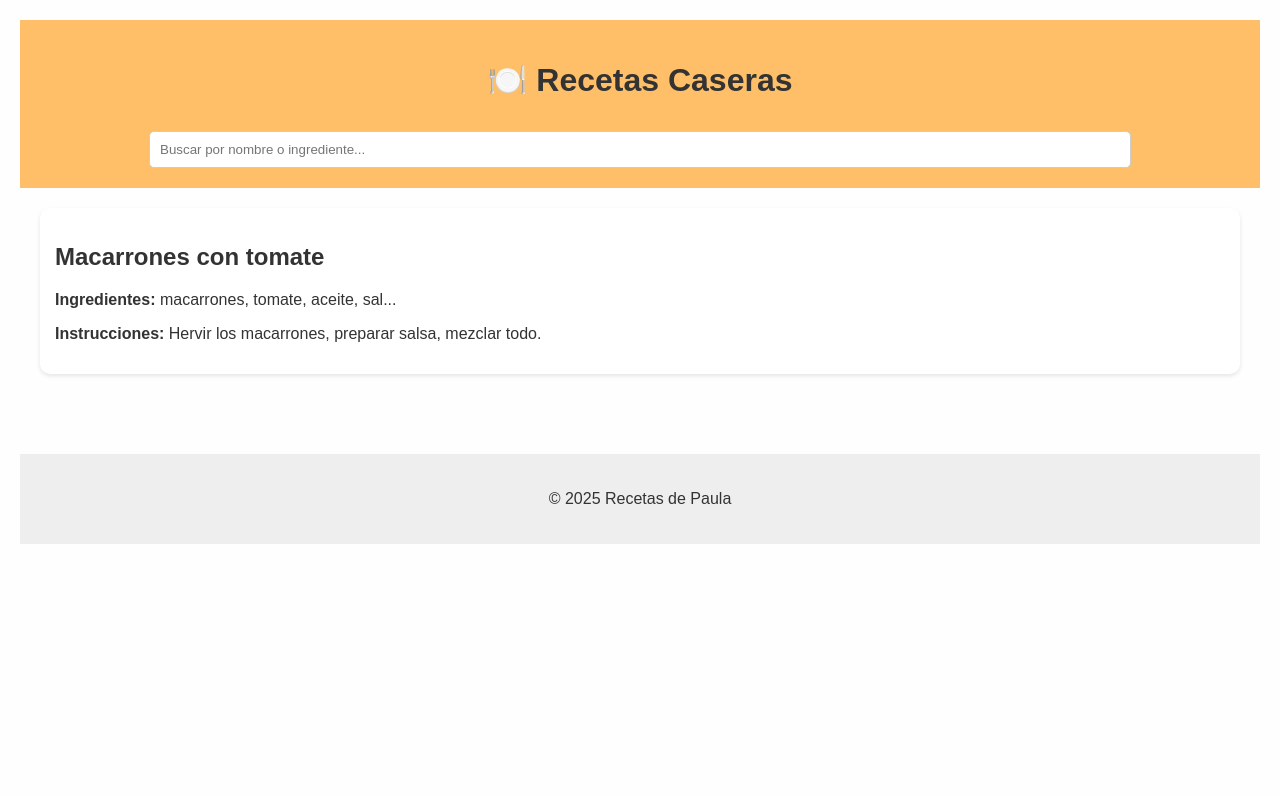
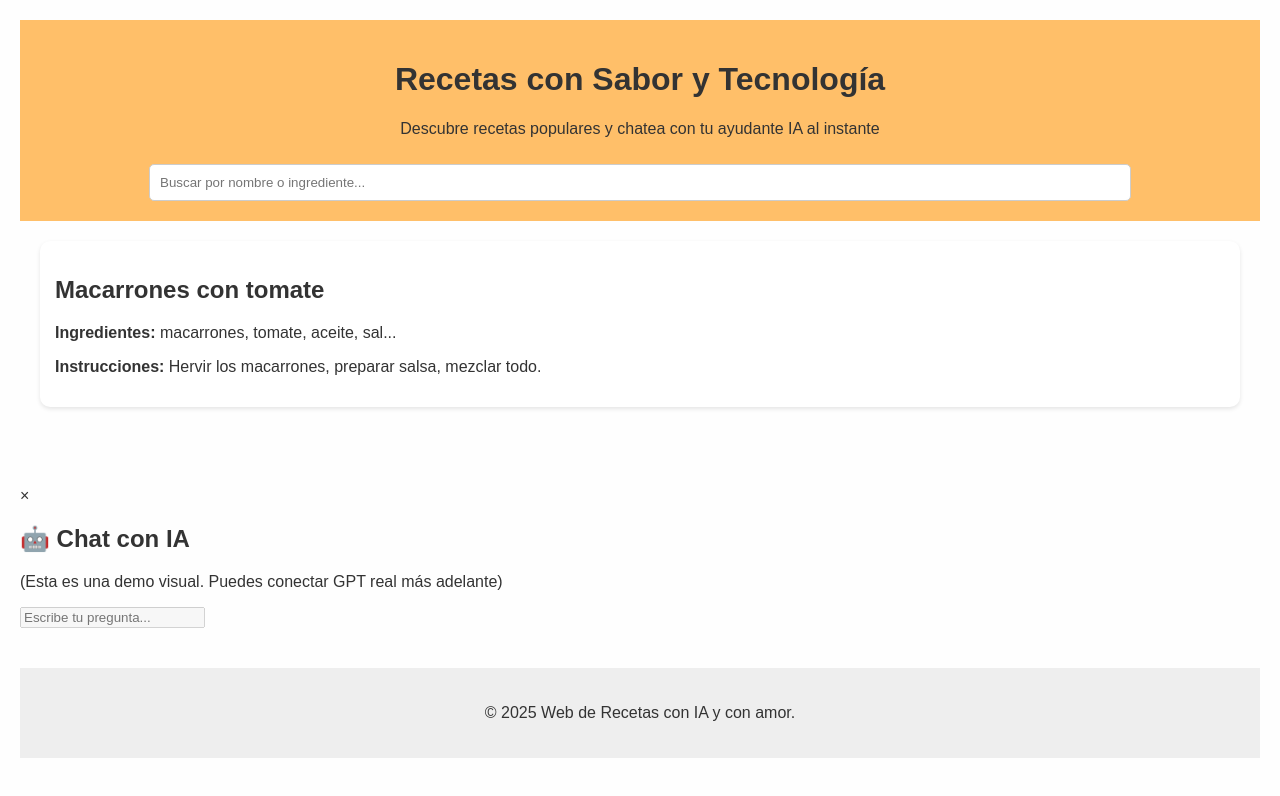
Before and after one commit to Paulamarrtinez/mi-web-de-recetas, a plain HTML site: page index.html in a window 1280 px wide. Drawn offline with Linux system fonts and the light colour scheme.

Commit message:
Update index.html

```diff
--- a/index.html
+++ b/index.html
@@ -3,12 +3,13 @@
 <head>
   <meta charset="UTF-8">
   <meta name="viewport" content="width=device-width, initial-scale=1.0">
-  <title>Mi Web de Recetas</title>
+  <title>Recetas</title>
   <link rel="stylesheet" href="style.css">
 </head>
 <body>
   <header>
-    <h1>🍽️ Recetas Caseras</h1>
+    <h1>Recetas con Sabor y Tecnología</h1>
+    <p>Descubre recetas populares y chatea con tu ayudante IA al instante</p>
     <input type="text" placeholder="Buscar por nombre o ingrediente...">
   </header>
 
@@ -19,11 +20,23 @@
       <p><strong>Instrucciones:</strong> Hervir los macarrones, preparar salsa, mezclar todo.</p>
     </section>
 
-    <!-- Aquí puedes ir copiando más recetas parecidas -->
+
+  </main> <main id="recetas-container">
   </main>
 
+  <div id="chat-modal" class="hidden">
+    <div class="chat-content">
+      <span id="close-chat">×</span>
+      <h2>🤖 Chat con IA</h2>
+      <p>(Esta es una demo visual. Puedes conectar GPT real más adelante)</p>
+      <input type="text" placeholder="Escribe tu pregunta..." disabled>
+    </div>
+  </div>
+
   <footer>
-    <p>© 2025 Recetas de Paula</p>
+    <p>© 2025 Web de Recetas con IA y con amor.</p>
   </footer>
+
+  <script src="script.js"></script>
 </body>
 </html>
```
